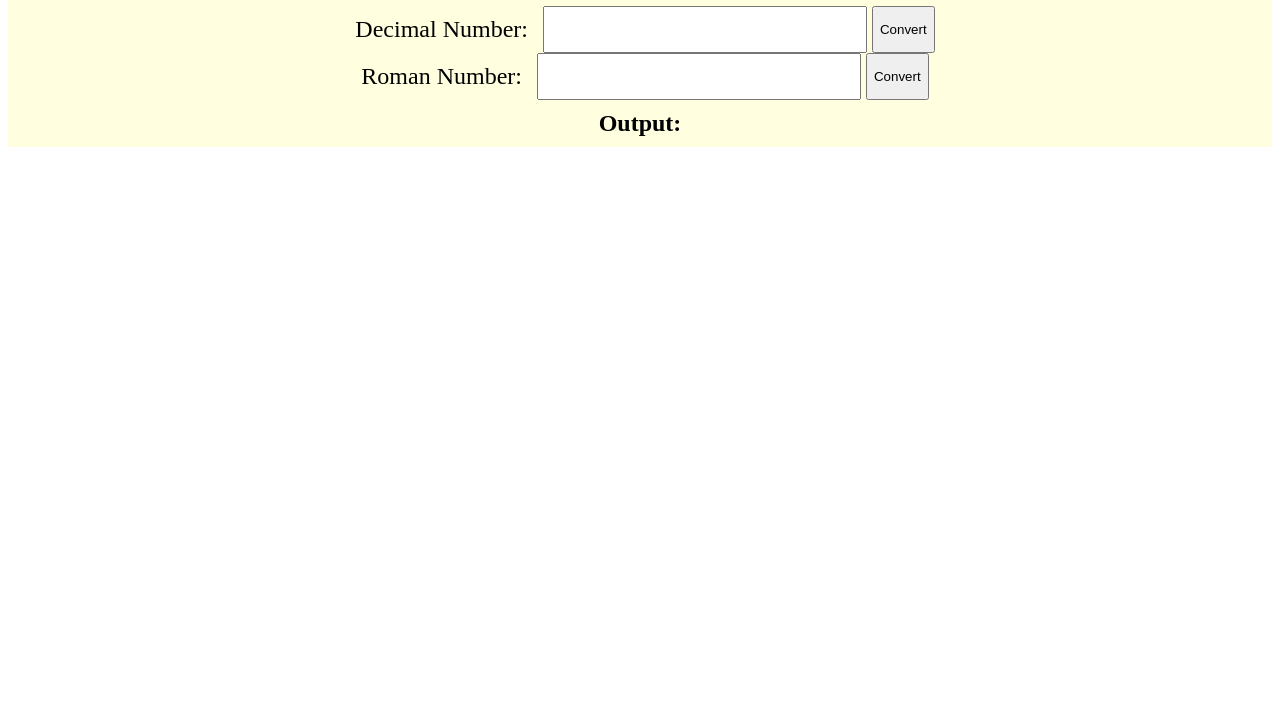
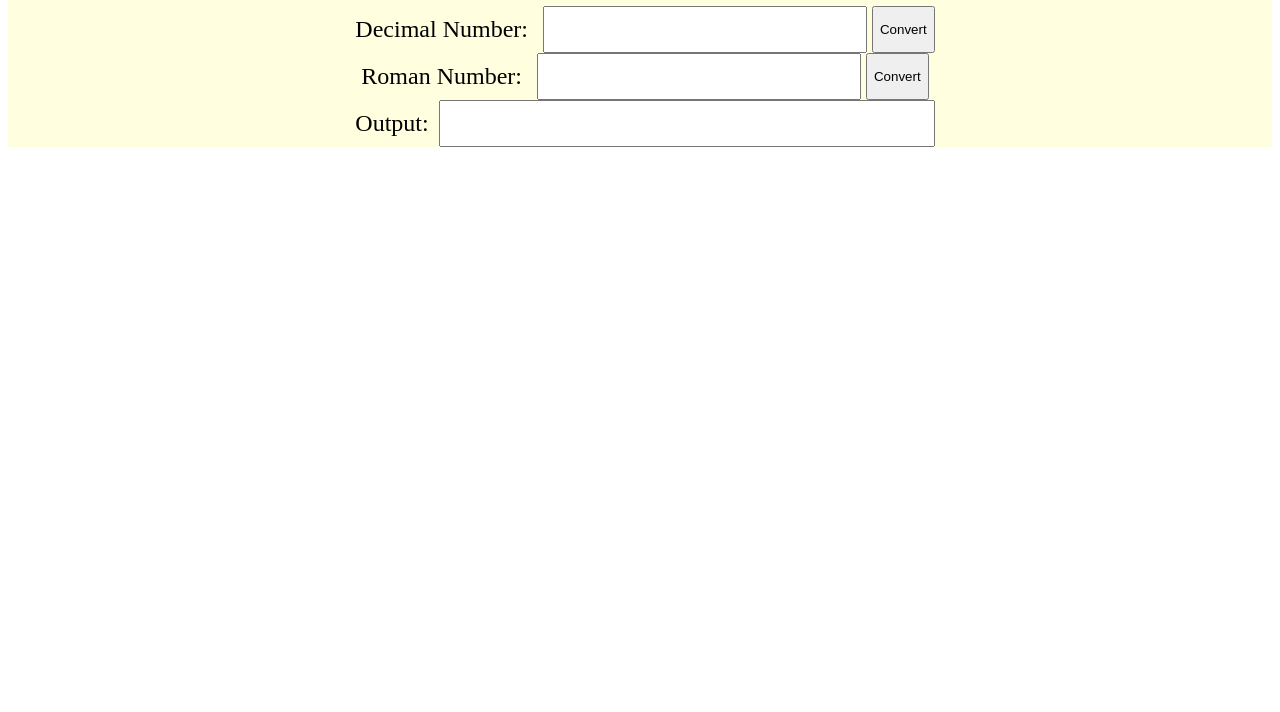
Before and after one commit to eric141822/Case-Study-Roman-Numeral-Converter, a plain HTML site: page index.html in a window 1280 px wide. Shown: the part 88-800 px from the top of the page. Drawn offline with Linux system fonts and the light colour scheme.

Commit message:
Add files via upload
Changed output to readonly textarea to deal with label overflow.

```diff
--- a/index.html
+++ b/index.html
@@ -23,7 +23,8 @@
                     <button type="button" id="toDecimal" title="Convert">Convert</button>
                 </div>
                 <div class="row">
-                    <label id="output">Output: </label>
+                    <label>Output: </label>
+                    <input type="textarea" id="output" readonly>
                 </div>
             </form>
         </div>
--- a/script.js
+++ b/script.js
@@ -10,7 +10,8 @@ window.onload = function (){
         const val = parseInt(document.getElementById("decimal").value);
         const result = toRoman(val);
         let output = document.getElementById("output");
-        output.innerHTML = "Output: " + result;
+        output.value = result;
+        //output.innerHTML = "Output: " + result;
         document.getElementById("decimal").value = "";
     });
 
@@ -18,7 +19,8 @@ window.onload = function (){
         const str = document.getElementById("roman").value;
         const result = toInt(str);
         let output = document.getElementById("output");
-        output.innerHTML = "Output: " + result;
+        output.value = result;
+        //output.innerHTML = "Output: " + result;
         document.getElementById("roman").value = "";
     })
 }
--- a/style.css
+++ b/style.css
@@ -12,8 +12,10 @@ label {
   padding: 5px;
 }
 
-#output {
-  font-weight: bold;
+input[type="textarea"]{
+  width:100%;
+  font-size: x-large;
+  height:auto;
 }
 
 input[type="text"] {
@@ -31,7 +33,7 @@ div.container {
   height: auto;
 }
 div.row {
+  width: 100%;
   display: flex;
   justify-content: center;
-  overflow: auto;
 }
```
